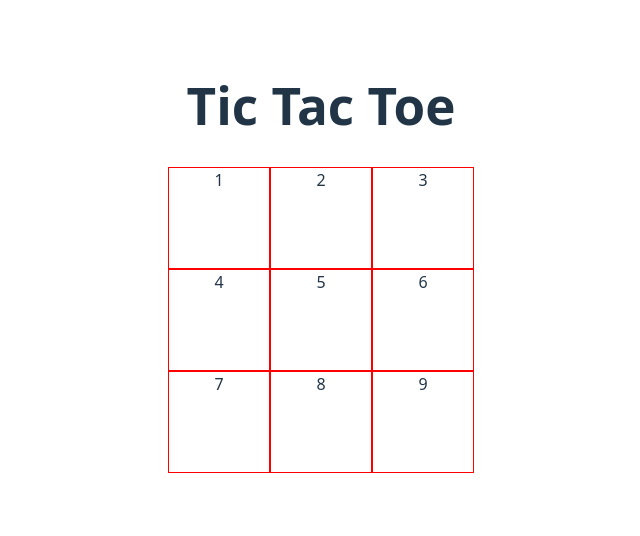
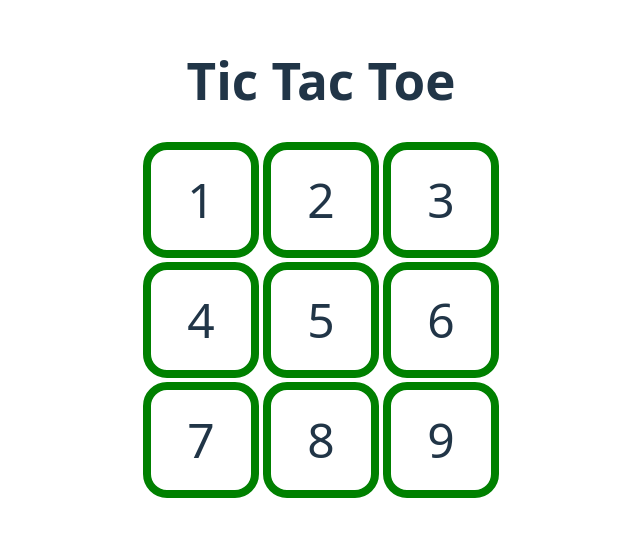
Before and after one commit to simonas-kulakauskas/react-ticTacToe, a React (Vite) app: page / in a window 1280 px wide. Shown: the part 142-678 px from the top of the page, without its empty margins (319-959 px from the left). Built offline with nearby package versions, Linux system fonts and the light colour scheme.

Commit message:
Added some styling to the grid layout, removed the individual item's classes

```diff
--- a/src/App.css
+++ b/src/App.css
@@ -37,10 +37,18 @@
   display: grid;
   grid-template-columns: repeat(3, 1fr);
   grid-template-rows: repeat(3, 1fr);
+  gap: 0.25em;
 }
 
 .cell {
-  border: 1px solid red;
+  font-size: 3em;
+  border: 0.5rem solid green;
+  border-radius: 1.5rem;
   min-width: 100px;
   min-height: 100px;
+
+  /* Centre text inside cells */
+  display: flex;
+  justify-content: center;
+  align-items: center;
 }
--- a/src/App.jsx
+++ b/src/App.jsx
@@ -5,17 +5,17 @@ function App() {
     <>
       <h1>Tic Tac Toe</h1>
       <div className="gameBoard">
-        <div className="cell cell-1">1</div>
-        <div className="cell cell-2">2</div>
-        <div className="cell cell-3">3</div>
+        <div className="cell">1</div>
+        <div className="cell">2</div>
+        <div className="cell">3</div>
 
-        <div className="cell cell-4">4</div>
-        <div className="cell cell-5">5</div>
-        <div className="cell cell-6">6</div>
+        <div className="cell">4</div>
+        <div className="cell">5</div>
+        <div className="cell">6</div>
 
-        <div className="cell cell-7">7</div>
-        <div className="cell cell-8">8</div>
-        <div className="cell cell-9">9</div>
+        <div className="cell">7</div>
+        <div className="cell">8</div>
+        <div className="cell">9</div>
       </div>
     </>
   );
```
